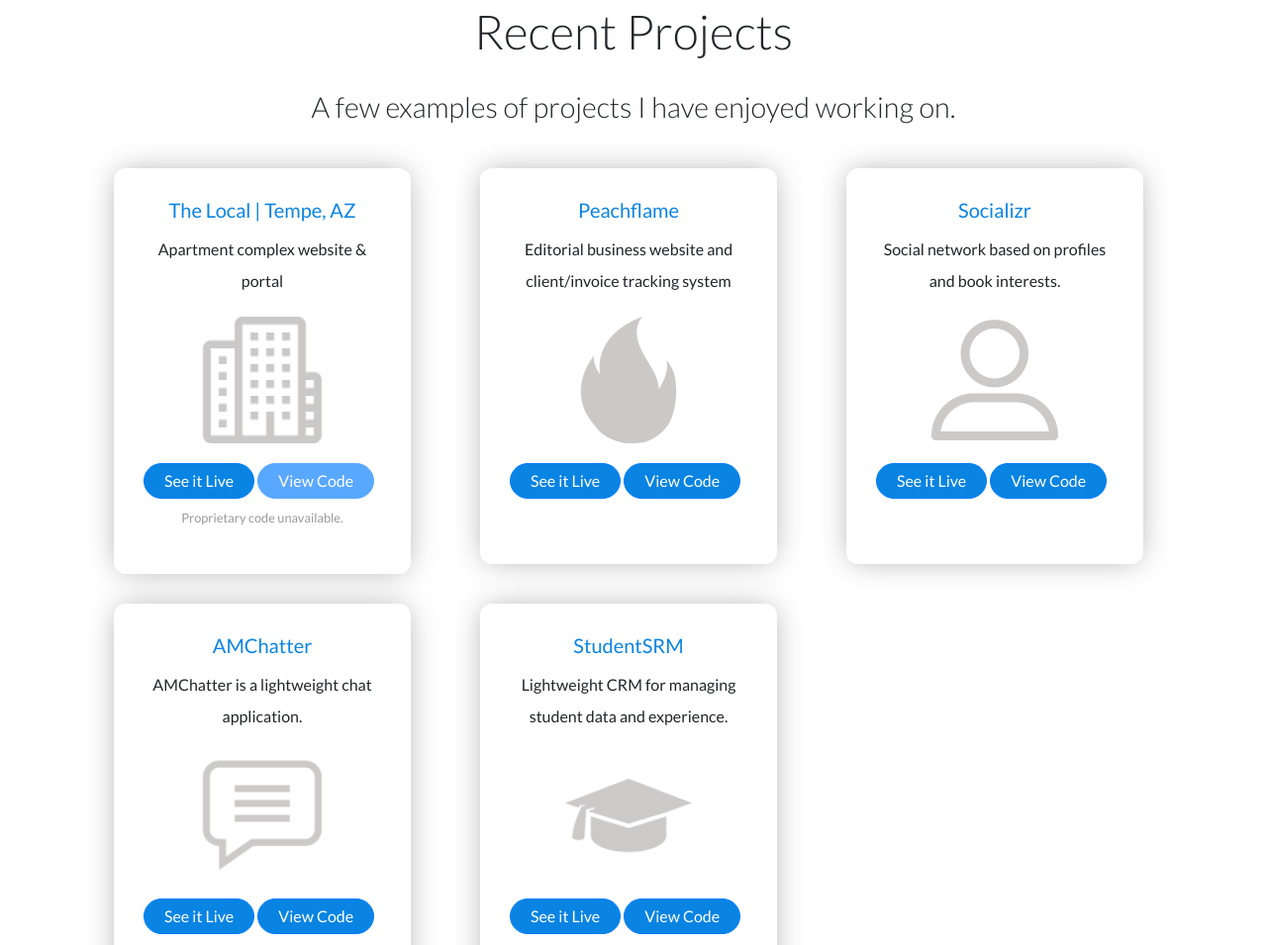
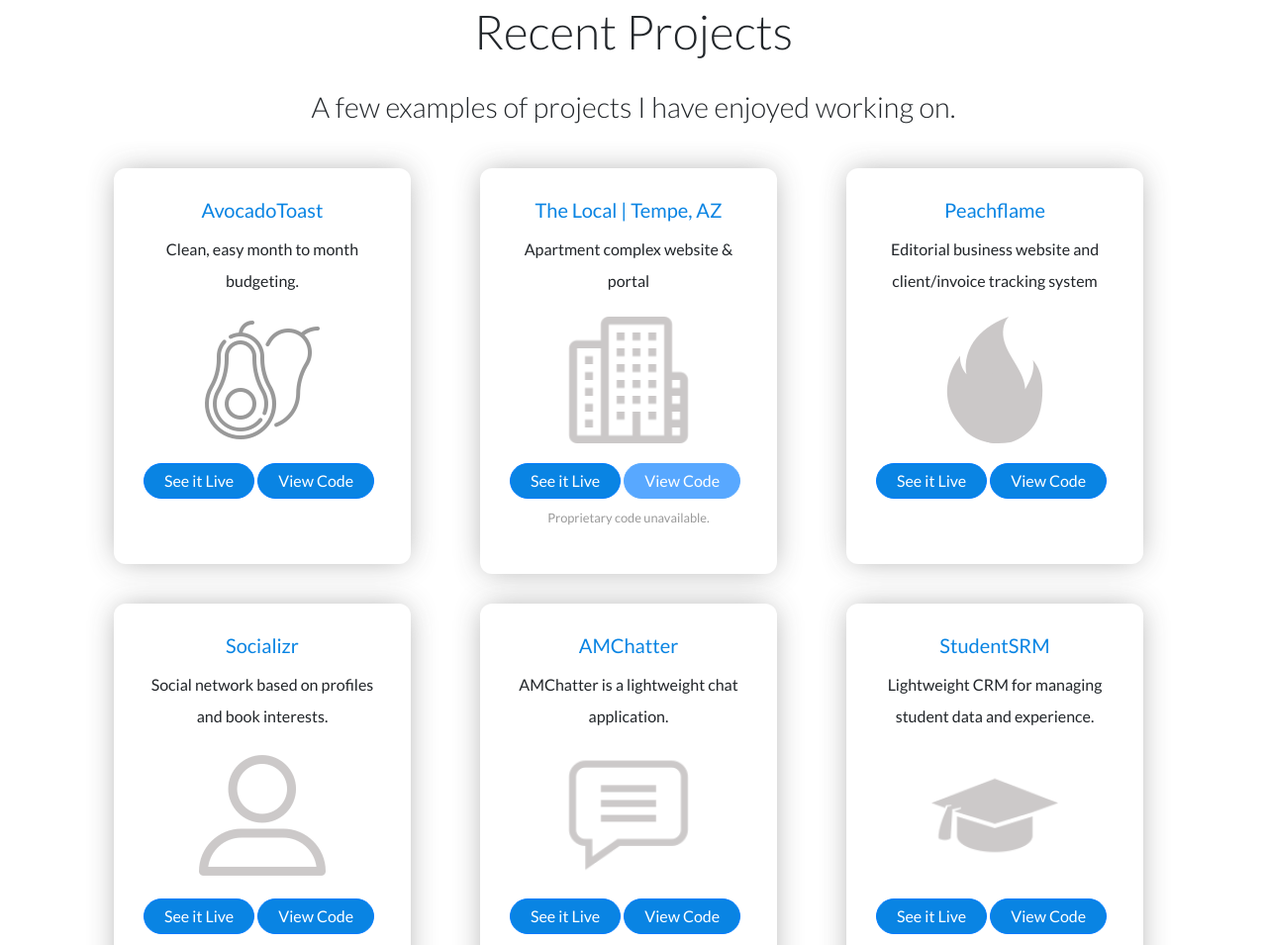
Before and after one commit to coding-boot-camp/sample-er-portfolio, a website: page index.html in a window 1280 px wide. Shown: the part 2572-3527 px from the top of the page at 99% size. Drawn offline with nearby package versions, Linux system fonts and the light colour scheme.

Commit message:
adds avocadotoast project to portfolio

```diff
--- a/index.html
+++ b/index.html
@@ -212,6 +212,22 @@
         <h1 class="title">Recent Projects</h1>
         <h3 class="subtitle">A few examples of projects I have enjoyed working on.</h3>
         <div class="row row-project">
+
+            <div class="col-md-4 col-sm-6">
+                <div class="profile-card">
+                    <h5 class="card-title">AvocadoToast</h5>
+                    <p class="card-text">Clean, easy month to month budgeting.</p>
+                    <img src="./assets/images/avocado.png" alt="city" class="card-image" />
+                    <a class="btn btn-primary" href="https://acd37-avocado-toast.herokuapp.com/" target="_blank">See
+                        it Live</a>
+                    <a class="btn btn-primary" href="https://github.com/acd37/avocado-toast" target="_blank">View
+                        Code</a>
+                </div>
+            </div>
+
+
+
+
             <div class="col-md-4 col-sm-6">
                 <div class="profile-card">
                     <h5 class="card-title">The Local | Tempe, AZ</h5>
@@ -229,7 +245,7 @@
                     <p class="card-text">Editorial business website and client/invoice tracking system</p>
                     <img src="./assets/images/flame.png" alt="city" class="card-image" />
                     <a class="btn btn-primary" href="https://peachflame.co/" target="_blank">See it Live</a>
-                    <a class="btn btn-primary" href="https://github.com/acd37/peachflame">View Code</a>
+                    <a class="btn btn-primary" href="https://github.com/acd37/peachflame" target="_blank">View Code</a>
 
                 </div>
             </div>
@@ -240,7 +256,7 @@
                     <img src="./assets/images/profile.png" alt="city" class="card-image" />
                     <a class="btn btn-primary" href="https://acd37-socializr.herokuapp.com/" target="_blank">See it
                         Live</a>
-                    <a class="btn btn-primary" href="https://github.com/acd37/socializr">View Code</a>
+                    <a class="btn btn-primary" href="https://github.com/acd37/socializr" target="_blank">View Code</a>
                 </div>
             </div>
             <div class="col-md-4 col-sm-6">
@@ -250,7 +266,7 @@
                     <img src="./assets/images/comment.png" alt="city" class="card-image" />
                     <a class="btn btn-primary" href="http://amchatter.herokuapp.com/" target="_blank">See it
                         Live</a>
-                    <a class="btn btn-primary" href="https://github.com/acd37/chatrr">View Code</a>
+                    <a class="btn btn-primary" href="https://github.com/acd37/chatrr" target="_blank">View Code</a>
                 </div>
             </div>
 
@@ -261,7 +277,7 @@
                     <img src="./assets/images/students-cap.png" alt="city" class="card-image" />
                     <a class="btn btn-primary" href="https://srm-sandbox.herokuapp.com/" target="_blank">See it
                         Live</a>
-                    <a class="btn btn-primary" href="https://github.com/acd37/srm-sandbox">View Code</a>
+                    <a class="btn btn-primary" href="https://github.com/acd37/srm-sandbox" target="_blank">View Code</a>
                 </div>
             </div>
             <div class="col-md-4 col-sm-6">
```
Also changed, not shown: assets/images/avocado.png (added).
